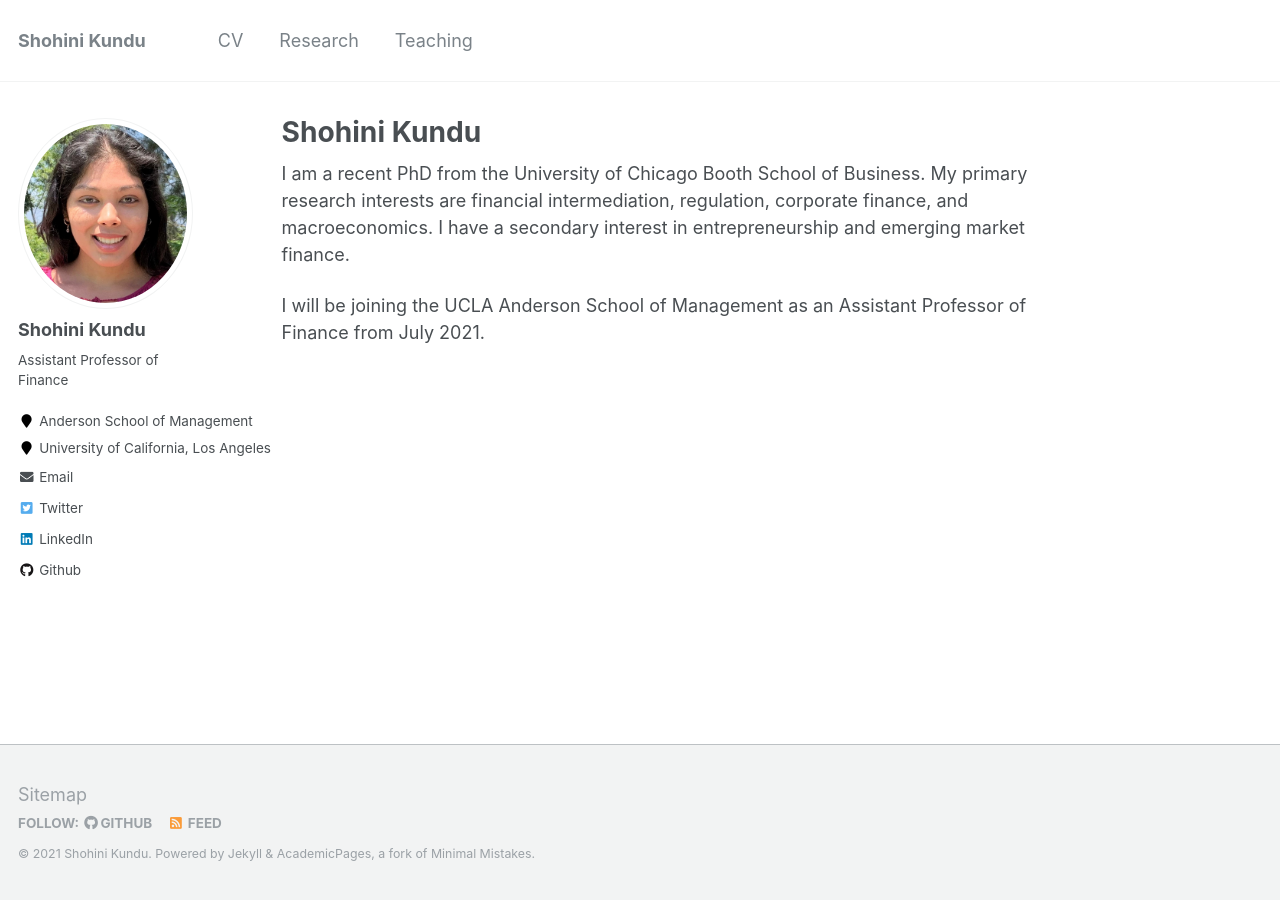
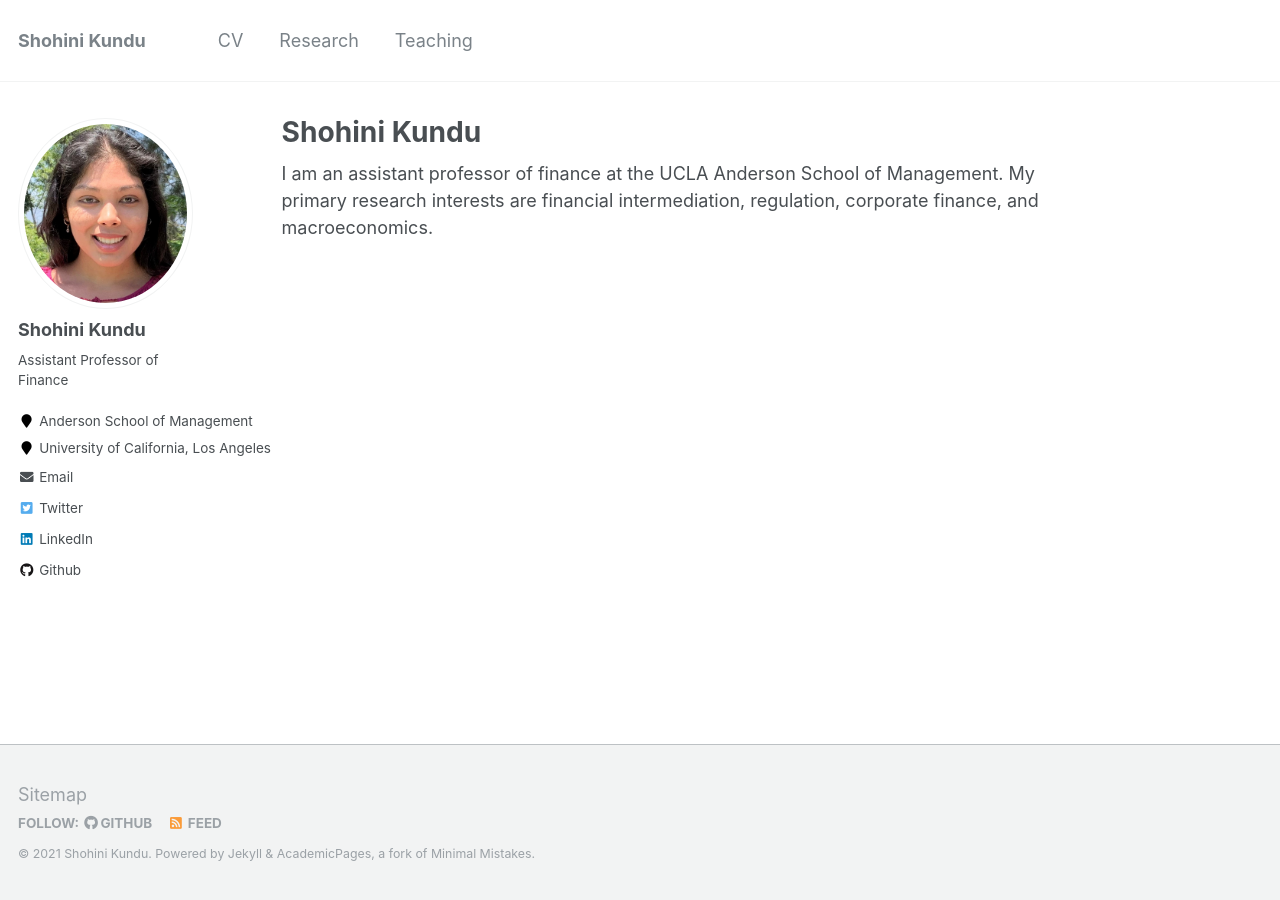
Before and after one commit to shohinikundu/shohinikundu.github.io, a Jekyll site: the page built from _pages/about.md, in a window 1280 px wide. Built offline with Jekyll 4.4.1, drawn with Linux system fonts in a browser that asks for light colours.

Commit message:
Update about.md

```diff
--- a/_pages/about.md
+++ b/_pages/about.md
@@ -8,6 +8,4 @@
   - /about.html
 ---
 
-I am a recent PhD from the University of Chicago Booth School of Business. My primary research interests are financial intermediation, regulation, corporate finance, and macroeconomics. I have a secondary interest in entrepreneurship and emerging market finance.
-
-I will be joining the UCLA Anderson School of Management as an Assistant Professor of Finance from July 2021.
+I am an assistant professor of finance at the UCLA Anderson School of Management. My primary research interests are financial intermediation, regulation, corporate finance, and macroeconomics.
```
